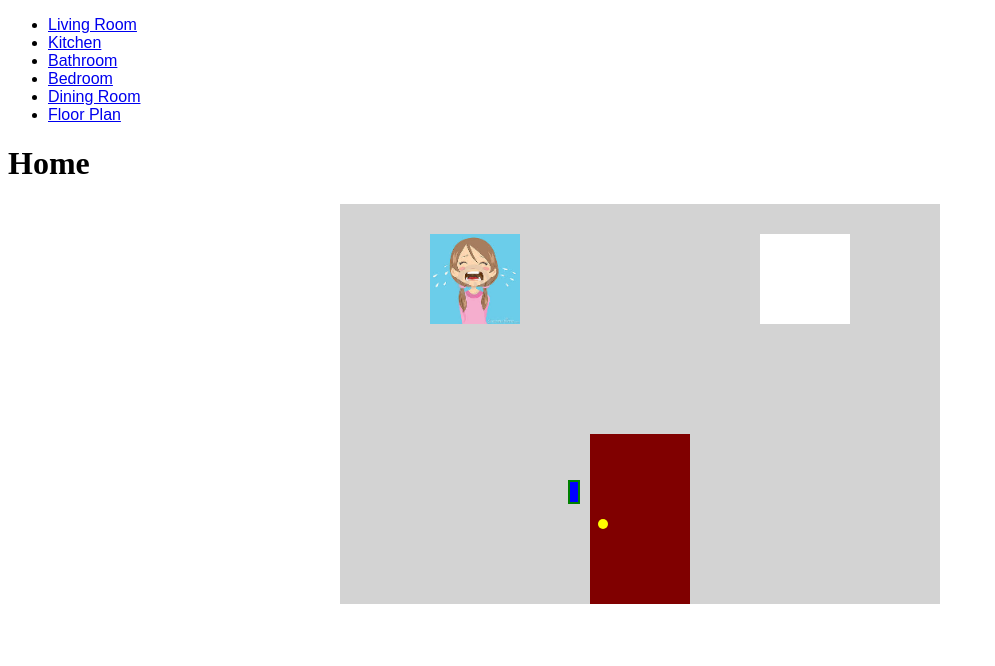
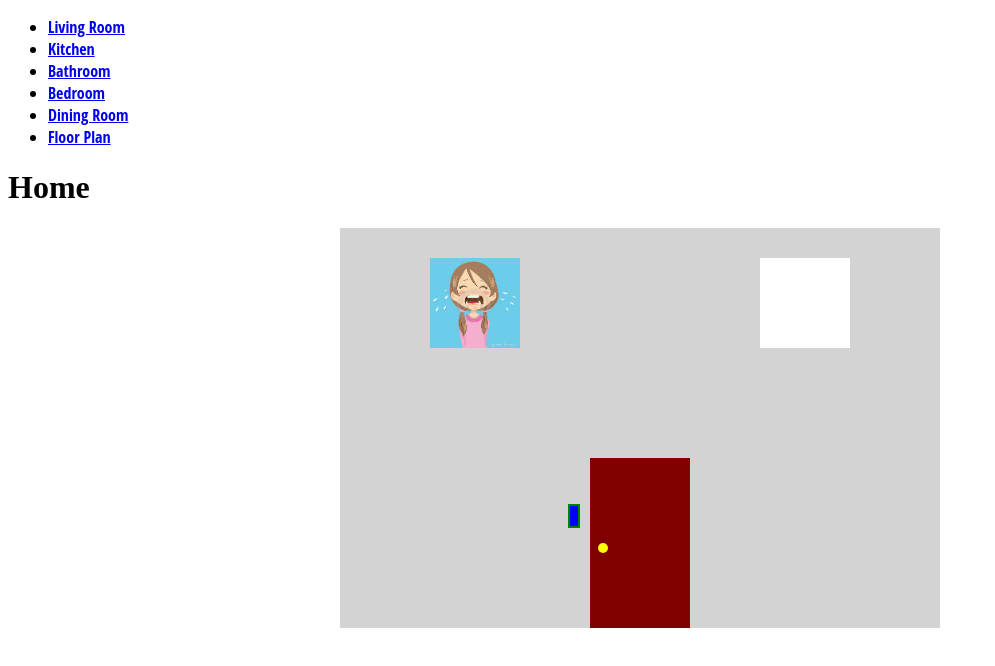
Before and after one commit to juliangrimes/juliangrimes.github.io, a plain HTML site: page index.html in a window 1280 px wide. Shown: the whole page, without its empty margins (0-995 px from the left). Drawn offline with nearby package versions, Linux system fonts and the light colour scheme.

Commit message:
Changed to Open Sans

```diff
--- a/assets/css/screen.css
+++ b/assets/css/screen.css
@@ -1,6 +1,6 @@
 /*Front of house*/
 
-ul{ font-family: ‘Metrophobic’, Arial, serif; font-weight: 400;
+ul{ font-family: 'Open Sans Condensed', sans-serif; font-weight: 400;
 }
 
 .house{
```
